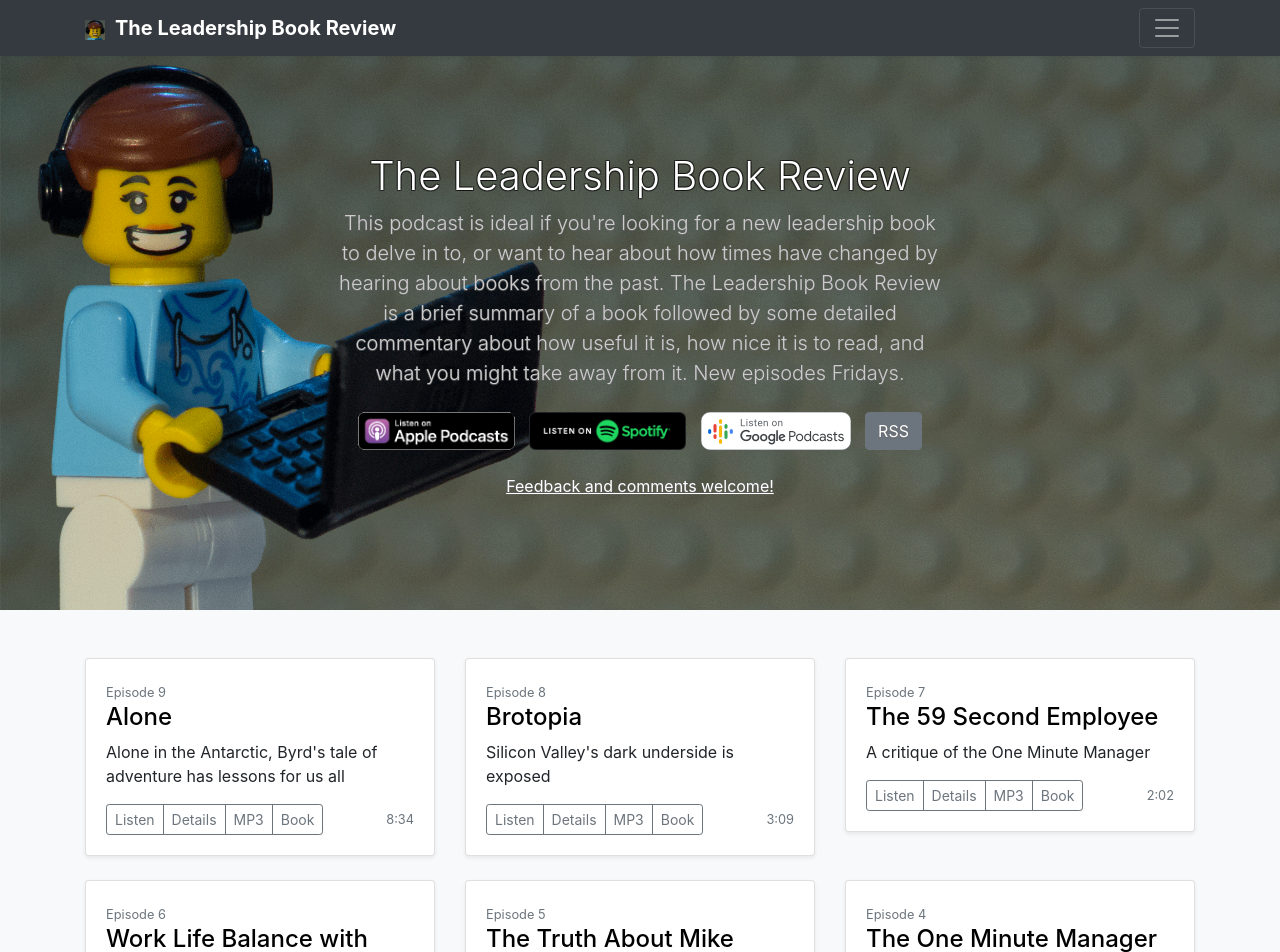
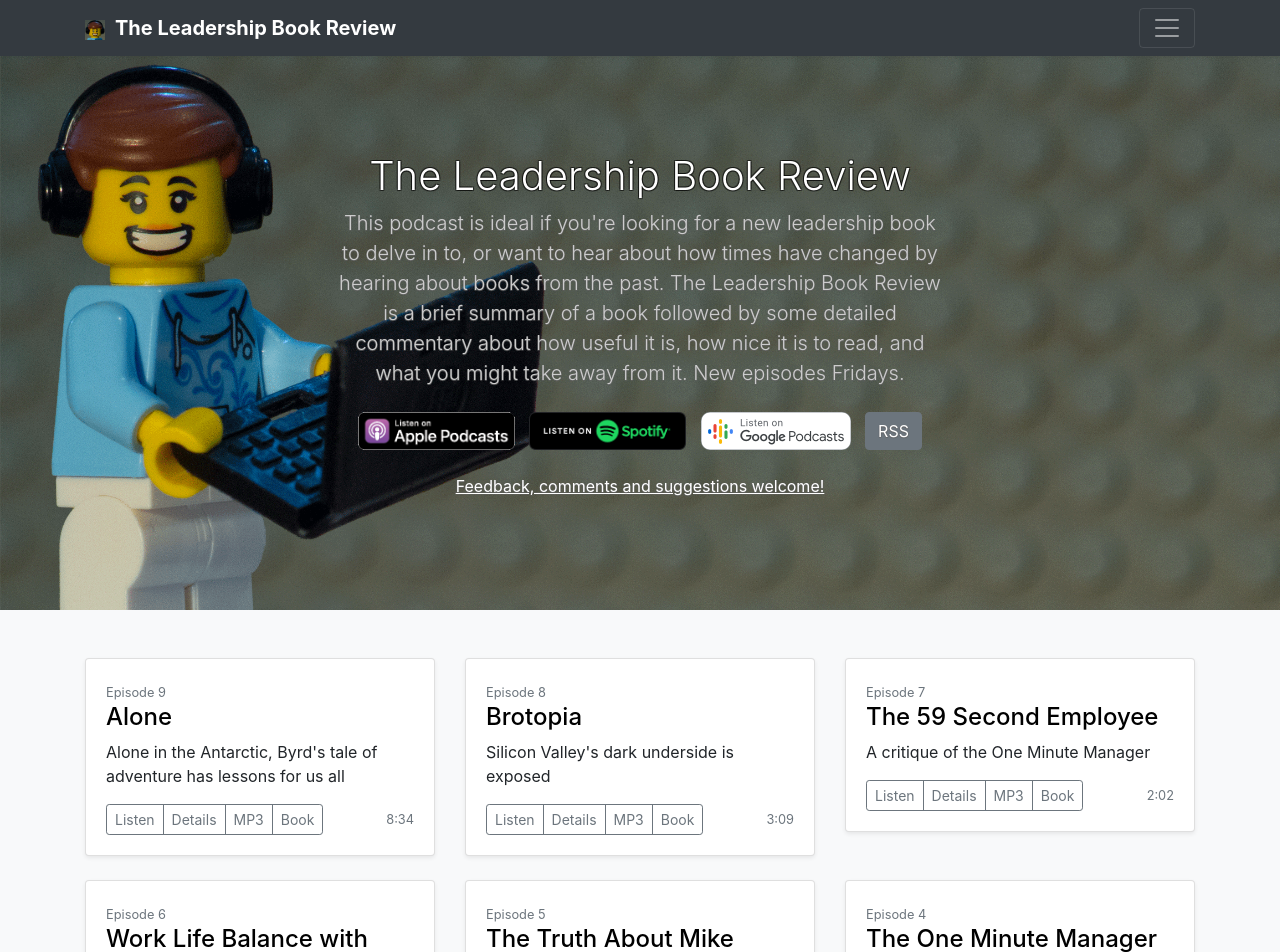
Before and after one commit to leadership-book-review/podcast, a Jekyll site: the page built from index.html, in a window 1280 px wide. Shown: the top 952 px of the page. Built offline with Jekyll 4.4.1, drawn with Linux system fonts in a browser that asks for light colours; the list of posts is cut into pages by our own code.

Commit message:
Feedback

```diff
--- a/index.html
+++ b/index.html
@@ -10,7 +10,7 @@
             {% include podlinks.html %}
         </p>
         {% if site.podcast.email %}
-        <p><a href="mailto:{{ site.podcast.email }}" style="color: white; text-decoration: underline">Feedback and comments welcome!</a></p>
+        <p><a href="mailto:{{ site.podcast.email }}" style="color: white; text-decoration: underline">Feedback, comments and suggestions welcome!</a></p>
         {% endif %}
         <p></p>
     </div>
```
